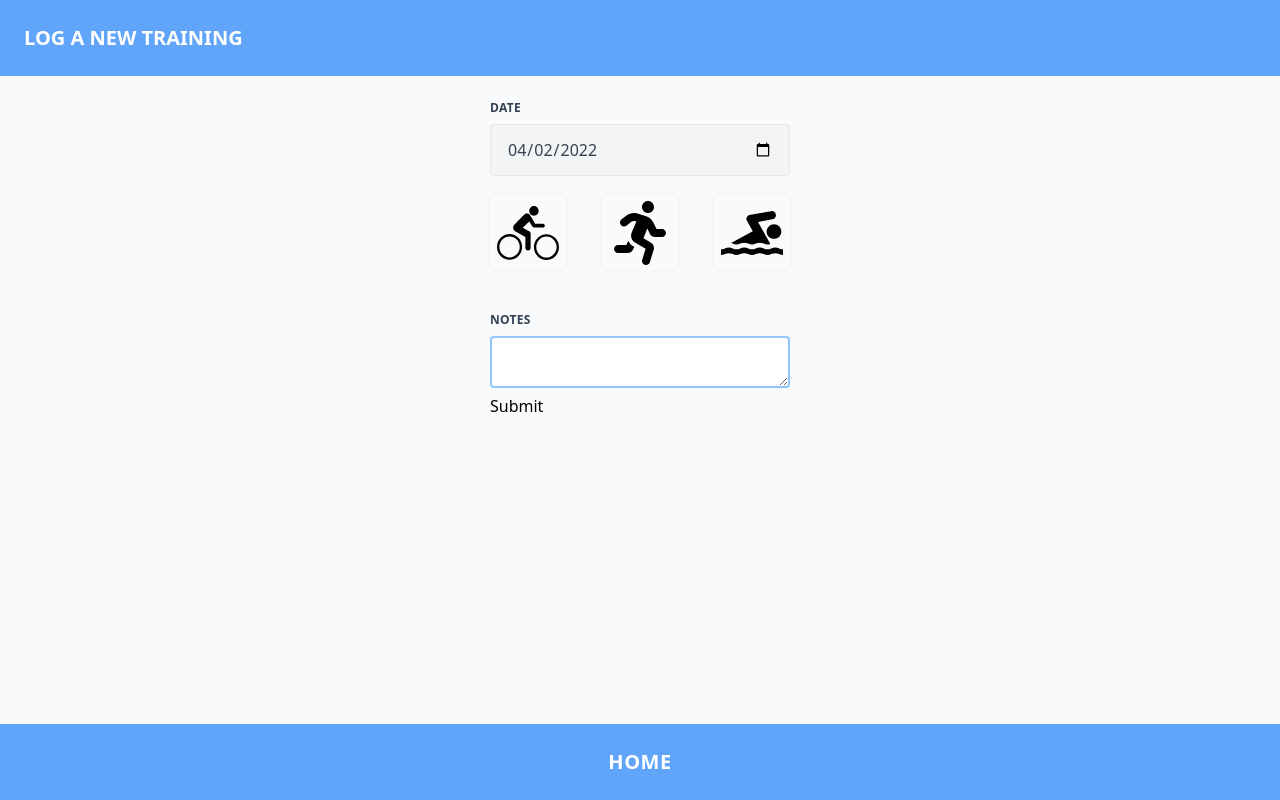
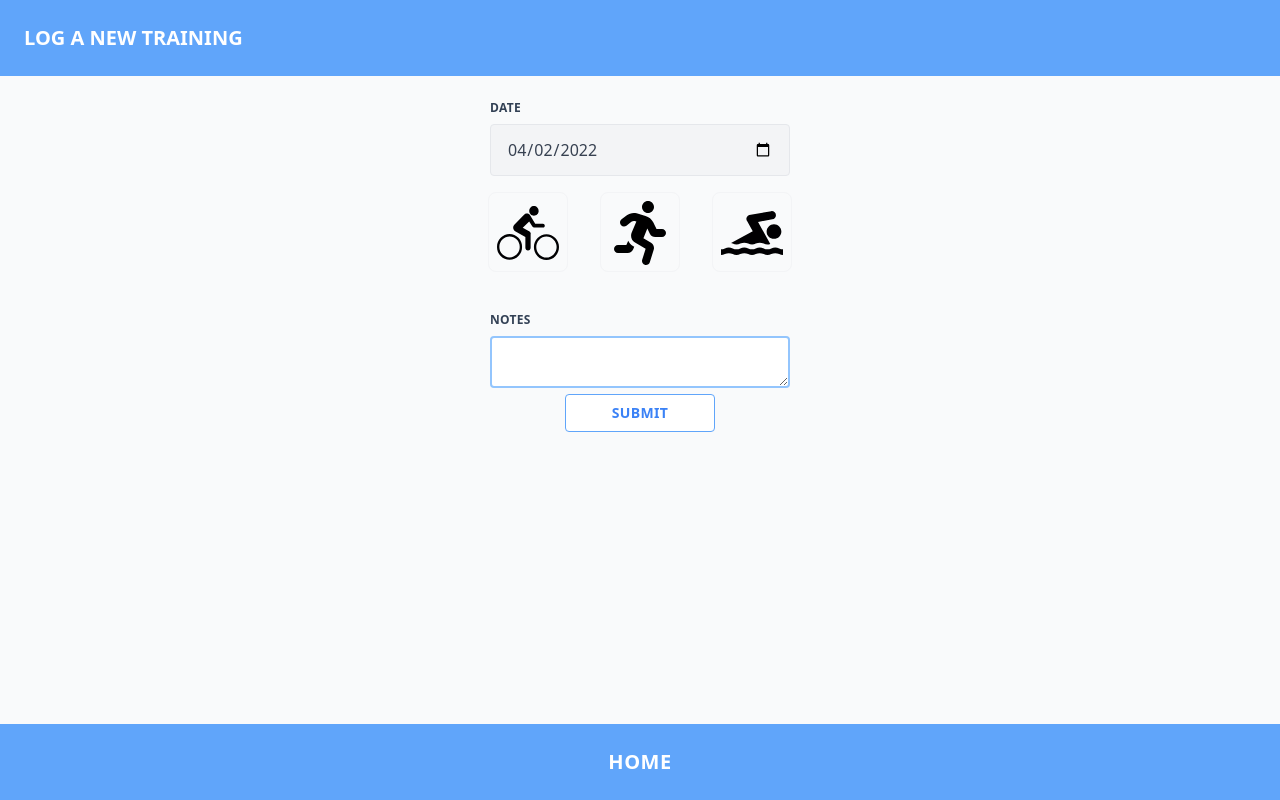
Before and after one commit to ann-kar/bikerunswim, a Next.js app: page /add-workout in a window 1280 px wide. Built offline with nearby package versions, Linux system fonts and the light colour scheme.

Commit message:
feat: add validation against empty submits (no discipline selected)

```diff
--- a/components/WorkoutForm.tsx
+++ b/components/WorkoutForm.tsx
@@ -1,9 +1,6 @@
 import { useEffect } from "react";
 import React from "react";
-import {
-  FormProvider,
-  useForm,
-} from "react-hook-form";
+import { FormProvider, useForm } from "react-hook-form";
 
 import { classValidatorResolver } from "@hookform/resolvers/class-validator";
 import "reflect-metadata";
@@ -13,11 +10,11 @@ import { NotesInput } from "../components/atoms/NotesInput";
 import { HiddenInput } from "../components/atoms/HiddenInput";
 import { PartialWorkoutForms } from "../components/atoms/PartialWorkoutForms";
 import { WorkoutClass } from "../validation/validationClasses";
+import { Button } from "./atoms/Button";
 
 const resolver = classValidatorResolver(WorkoutClass);
 
 export const WorkoutForm = () => {
-
   const methods = useForm<WorkoutClass>({
     mode: "onChange",
     reValidateMode: "onChange",
@@ -44,7 +41,11 @@ export const WorkoutForm = () => {
         <PartialWorkoutForms />
         <Label htmlFor="notes" label={"notes"} />
         <NotesInput />
-        <input type="submit" />
+        <Button label={"submit"} />
+        <small className="error">
+          {methods.formState.errors.parts &&
+            "please select at least one activity"}
+        </small>
       </form>
     </FormProvider>
   );
--- a/validation/validationClasses.ts
+++ b/validation/validationClasses.ts
@@ -1,5 +1,5 @@
 import { Type } from "class-transformer";
-import { Min, Max, IsString, IsIn, IsInt, IsDateString, ValidateNested, IsNotEmpty, Matches, Equals } from "class-validator";
+import { Min, Max, IsString, IsIn, IsInt, IsDateString, ValidateNested, IsNotEmpty, Matches, Equals, ArrayNotEmpty } from "class-validator";
 import { IPartialWorkout, Discipline, IWorkout } from "../interfaces/IWorkout";
 
 export class PartialWorkoutClass implements IPartialWorkout {
@@ -21,7 +21,7 @@ export class PartialWorkoutClass implements IPartialWorkout {
     userId!: string;
     @ValidateNested({ each: true })
     @Type(() => PartialWorkoutClass)
-    @IsNotEmpty()
+    @ArrayNotEmpty()
     parts!: PartialWorkoutClass[];
     notes!: string;
   }
```
